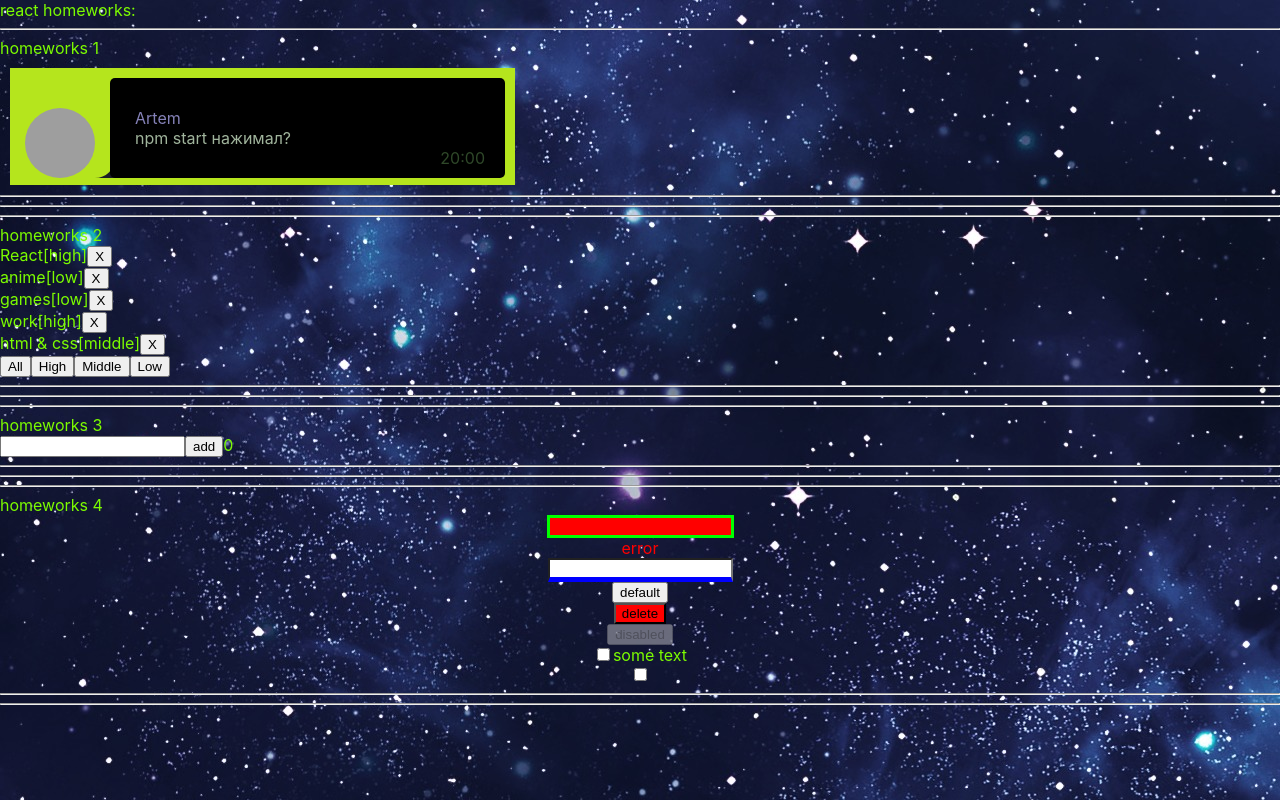
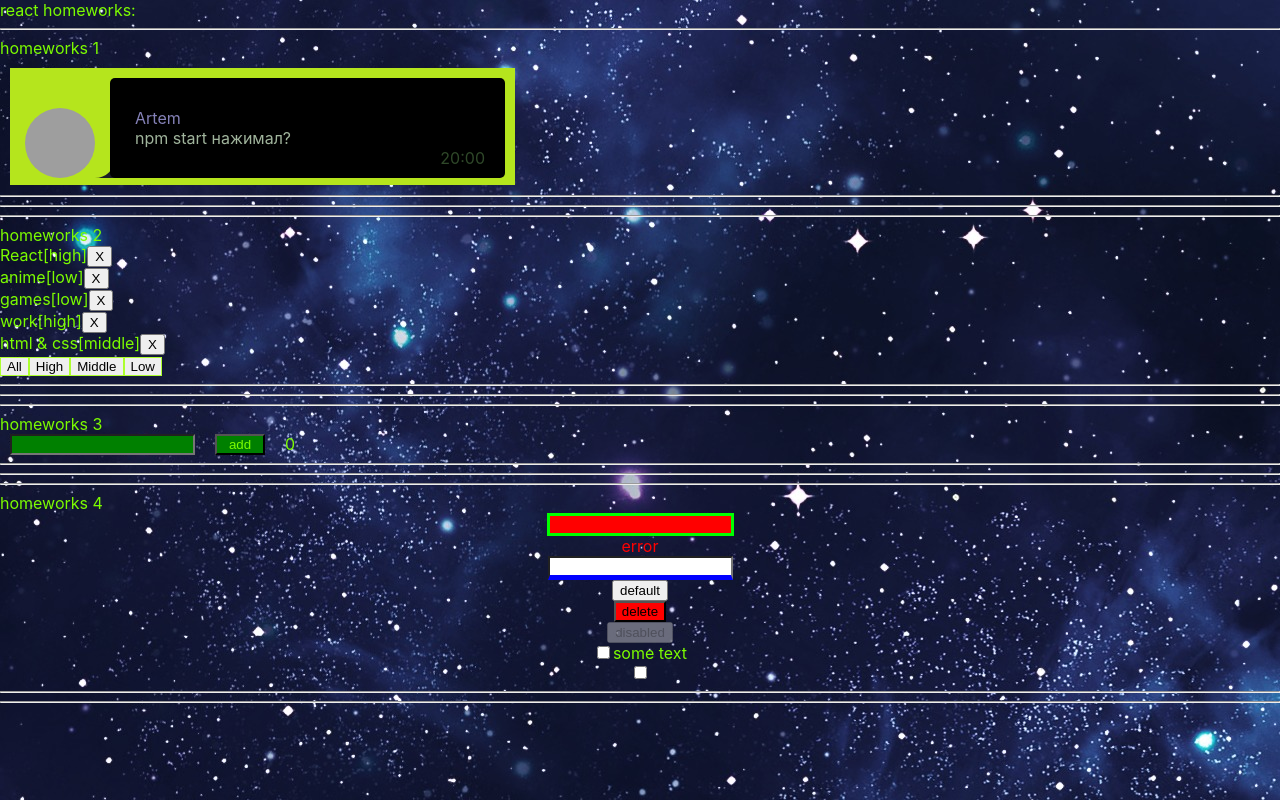
Before and after one commit to braivs/iti-homework-ignat, a React (Create React App) app: page / in a window 1280 px wide. Built offline with nearby package versions, Linux system fonts and the light colour scheme; grey boxes are pictures that could not be loaded.

Commit message:
03 - styling progress

```diff
--- a/src/p2-homeworks/h2/Affairs.module.css
+++ b/src/p2-homeworks/h2/Affairs.module.css
@@ -1,3 +1,7 @@
 .someClass {
-    position: relative;
+  position: relative;
 }
+
+.affairButton {
+  border: 1px solid greenyellow;
+}
--- a/src/p2-homeworks/h2/Affairs.tsx
+++ b/src/p2-homeworks/h2/Affairs.tsx
@@ -29,10 +29,10 @@ function Affairs(props: AffairsPropsType) {
 
             {mappedAffairs}
 
-            <SuperButton onClick={setAll}>All</SuperButton>
-            <SuperButton onClick={setHigh}>High</SuperButton>
-            <SuperButton onClick={setMiddle}>Middle</SuperButton>
-            <SuperButton onClick={setLow}>Low</SuperButton>
+            <SuperButton className={s.affairButton} onClick={setAll}>All</SuperButton>
+            <SuperButton className={s.affairButton} onClick={setHigh}>High</SuperButton>
+            <SuperButton className={s.affairButton} onClick={setMiddle}>Middle</SuperButton>
+            <SuperButton className={s.affairButton} onClick={setLow}>Low</SuperButton>
         </div>
     )
 }
--- a/src/p2-homeworks/h3/Greeting.module.css
+++ /dev/null
@@ -1,7 +0,0 @@
-.someClass {
-
-}
-
-.error {
-    border: 1px solid red;
-}
--- /dev/null
+++ b/src/p2-homeworks/h3/Greeting.module.scss
@@ -0,0 +1,32 @@
+.greetingBox{
+  display: flex;
+  margin-left: 10px;
+  align-items: flex-start;
+  .addBox{
+    display: flex;
+    flex-direction: column;
+  }
+}
+
+.error {
+  border: 1px solid red;
+}
+
+.errorMessage {
+  color: red;
+}
+
+.addButton, .input {
+  background: green;
+  color: lawngreen;
+}
+
+// не работает (
+.input:focus{
+  border: 1px solid lawngreen;
+}
+
+.addButton {
+  width: 50px;
+  margin: 0 20px;
+}
--- a/src/p2-homeworks/h3/Greeting.tsx
+++ b/src/p2-homeworks/h3/Greeting.tsx
@@ -1,5 +1,5 @@
 import React, {ChangeEvent, KeyboardEvent} from 'react'
-import s from './Greeting.module.css'
+import s from './Greeting.module.scss'
 import SuperInputText from '../h4/common/c1-SuperInputText/SuperInputText';
 import SuperButton from '../h4/common/c2-SuperButton/SuperButton';
 
@@ -21,14 +21,16 @@ const Greeting: React.FC<GreetingPropsType> = (
   const inputClass = error ? s.error : ''
 
   return (
-    <div>
-      <SuperInputText name={name}
-                      onChange={setNameCallback}
-                      onKeyPress={addUserKeyCallback}
-                      className={inputClass}
-      />
-      <span>{error}</span>
-      <SuperButton disabled={!!inputClass} onClick={addUser}>add</SuperButton>
+    <div className={s.greetingBox}>
+      <div className={s.addBox}>
+        <SuperInputText name={name}
+                        onChange={setNameCallback}
+                        onKeyPress={addUserKeyCallback}
+                        className={`${inputClass} ${s.input}`}
+        />
+        <span className={s.errorMessage}>{error}</span>
+      </div>
+      <SuperButton disabled={!!inputClass} onClick={addUser} className={s.addButton}>add</SuperButton>
       <span>{totalUsers}</span>
     </div>
   )
--- a/src/p2-homeworks/h3/GreetingContainer.tsx
+++ b/src/p2-homeworks/h3/GreetingContainer.tsx
@@ -36,8 +36,6 @@ const GreetingContainer: React.FC<GreetingContainerPropsType> = ({users, addUser
     }
   }
 
-
-
   const totalUsers = users.length
 
   return (
```
